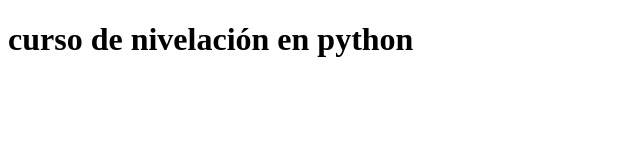
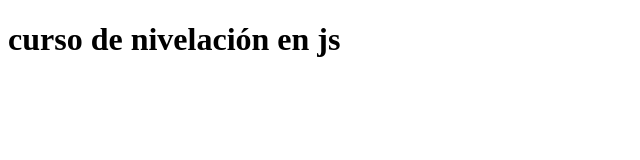
Before and after one commit to nicolas1996-ing/js-project-example, a plain HTML site: page index.html in a window 1280 px wide. Shown: the whole page, without its empty margins (0-640 px from the left). Drawn offline with Linux system fonts and the light colour scheme.

Commit message:
change title

```diff
--- a/index.html
+++ b/index.html
@@ -6,7 +6,7 @@
     <title>Document</title>
   </head>
   <body>
-    <h1>curso de nivelación en python</h1>
+    <h1>curso de nivelación en js</h1>
     <script src="app.js"></script>
   </body>
 </html>
```
